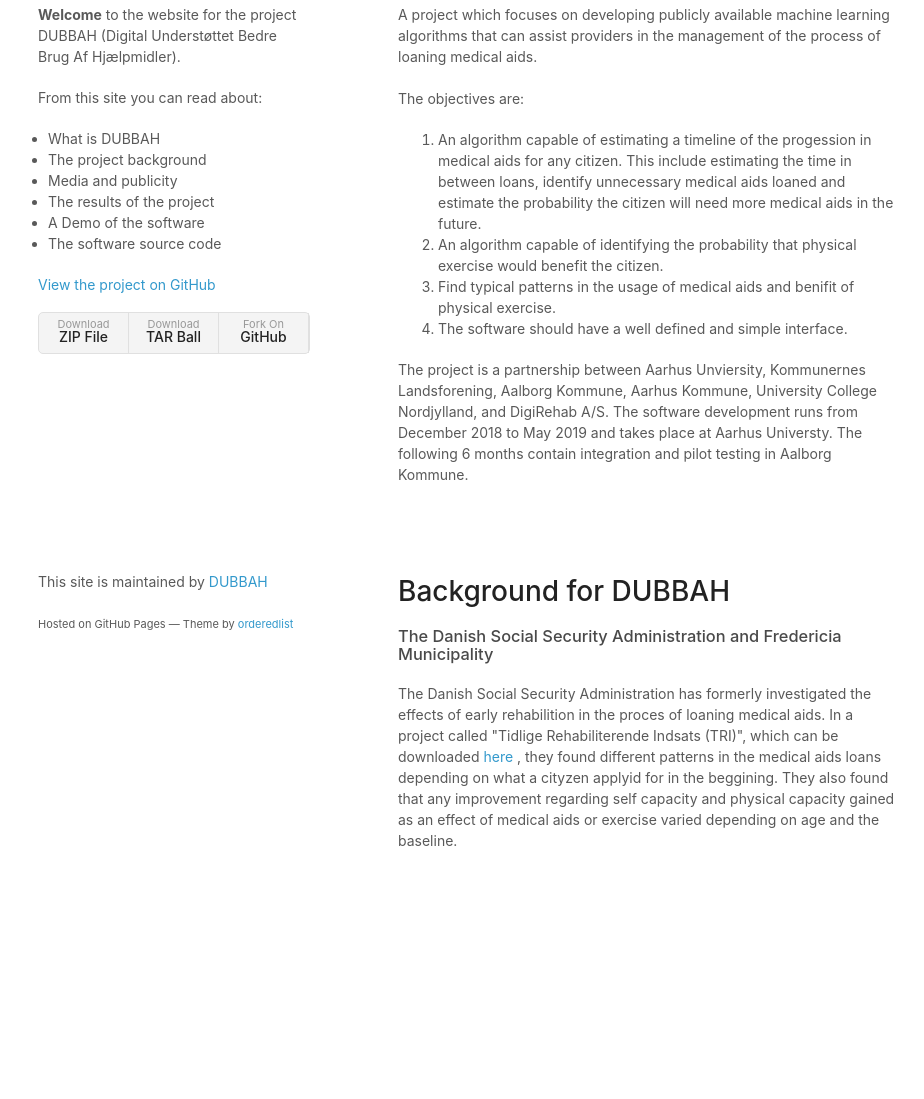
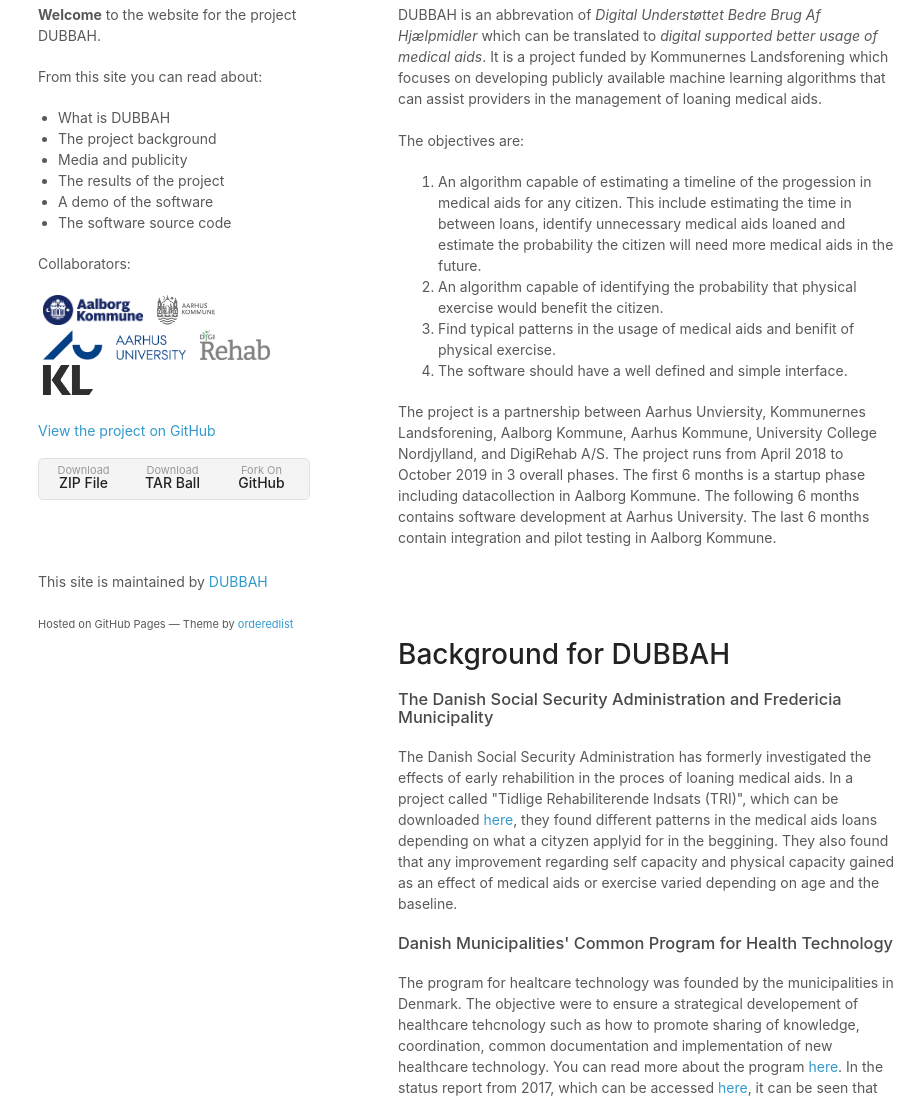
Before and after one commit to DUBBAH/DUBBAH.github.io, a plain HTML site: page index.html in a window 1280 px wide. Shown: the part 97-1196 px from the top of the page, without its empty margins (172-1096 px from the left). Before the commit the page ends 1018 px from the top, so only its background shows below. Drawn offline with Linux system fonts and the light colour scheme.

Commit message:
Added logos and background

```diff
--- a/index.html
+++ b/index.html
@@ -16,7 +16,7 @@
       <header>
         <h1>DUBBAH</h1>
 
-        <p> <b> Welcome</b> to the website for the project DUBBAH (Digital Understøttet Bedre Brug Af Hjælpmidler).</p>
+        <p> <b> Welcome</b> to the website for the project DUBBAH.</p>
 
         <p> From this site you can read about:
 
@@ -25,9 +25,19 @@
           <li class="Intro"> The project background </li>
           <li class="Intro"> Media and publicity</li>
           <li class="Intro"> The results of the project</li>
-          <li class="Intro"> A Demo of the software</li>
+          <li class="Intro"> A demo of the software</li>
           <li class="Intro"> The software source code </li>
-       </ul>
+          </ul>
+
+
+        Collaborators: </br></br>
+        <div class="crop">
+        <a href = "https://www.aalborg.dk/"><img src="images/aalborgkommunelogo.png" alt="Aalborg Kummune" hspace="5"> </a>
+        <a href = "https://aarhus.dk/"><img src="images/Aarhuskommune.png" alt="Aarhus Kommune" hspace="5"> </a>
+        <a href = "https://eng.au.dk/en/"> <img src="images/AUlogo.png" alt="Aarhus University" hspace="5"> </a>
+        <a href = "https://digirehab.dk/"><img src="images/DigiRehab_Logo.png" alt="DigiRehab" hspace="5" > </a>
+        <a href = "https://www.kl.dk/"><img src="images/KL-logo.png" alt="Kommunernes Landsforening" hspace="5" > </a>
+        </div>
         </p>
 
         <!-- This repository is only reflecting the progress made in this period. The integration
@@ -43,10 +53,13 @@
 
       <section>
         <h1> What is DUBBAH? </h1>
-        <p>  A project which focuses on developing publicly available machine learning algorithms that can
-            assist providers in the management of the process of loaning medical aids.<br><br>
+        <p> DUBBAH is an abbrevation of <i>Digital Understøttet Bedre Brug Af Hjælpmidler</i> which can be translated to <i>digital supported better usage of medical aids</i>.
+
+          It is a project funded by Kommunernes Landsforening which focuses on developing publicly available machine learning algorithms that can
+          assist providers in the management of loaning medical aids.<br><br>
 
             The objectives are:
+
             <ol>
               <li> An algorithm capable of estimating a timeline of the progession in medical aids for any citizen. This include estimating the time in between loans, identify unnecessary medical aids loaned and estimate the probability the citizen will need more medical aids in the future.</li>
               <li> An algorithm capable of identifying the probability that physical exercise would benefit the citizen.</li>
@@ -57,8 +70,8 @@
             The project is a partnership between Aarhus Unviersity, Kommunernes Landsforening,
             Aalborg Kommune, Aarhus Kommune, University College Nordjylland, and DigiRehab A/S.
 
-            The software development runs from December 2018 to May 2019 and takes place at
-            Aarhus Universty. The following 6 months contain integration and pilot testing in Aalborg Kommune.<br><br>
+            The project runs from April 2018 to October 2019 in 3 overall phases. The first 6 months is a startup phase including datacollection in Aalborg Kommune.
+            The following 6 months contains software development at Aarhus University. The last 6 months contain integration and pilot testing in Aalborg Kommune.<br><br>
 
 
         <!--With emphasis on:
@@ -74,11 +87,25 @@
 
         <h3> The Danish Social Security Administration and Fredericia Municipality </h3>
           <p>The Danish Social Security Administration has formerly investigated the effects of early rehabilition in the proces of loaning medical aids.
-           In a project called "Tidlige Rehabiliterende Indsats (TRI)", which can be downloaded <a href = "https://www.fredericia.dk/system/files/cp-documents/d5f9da0b-efa8-e611-80cc-005056b95f67.pdf "> here </a>,
+           In a project called "Tidlige Rehabiliterende Indsats (TRI)", which can be downloaded <a href = "https://www.fredericia.dk/system/files/cp-documents/d5f9da0b-efa8-e611-80cc-005056b95f67.pdf ">here</a>,
            they found different patterns in the medical aids loans depending on what a cityzen applyid for in the beggining.
           They also found that any improvement regarding self capacity and physical capacity gained as an effect of medical aids or exercise varied depending on age and the baseline.
           <!--Those who had the most dificulties had the most benefit of medical aids. This was a IPPA-scale (Individually Prioritised Problems Assessment) -->
           </p>
+
+          <h3> Danish Municipalities'  Common Program for Health Technology</h3>
+          The program for healtcare technology was founded by the municipalities in Denmark. The objective were to ensure a strategical developement of healthcare
+          tehcnology such as how to promote sharing of knowledge, coordination, common documentation and implementation of new healthcare technology.
+          You can read more about the program <a href = "https://docplayer.dk/51850468-Programbeskrivelse-2-1-program-for-velfaerdsteknologi-formaal-og-baggrund.html">here</a>.
+          In the status report from 2017, which can be accessed <a href = "http://www.kl.dk/ImageVaultFiles/id_85096/cf_202/Statusrapport_p-_digitalt_underst-ttet_tr-ning_og_.PDF ">here</a>,
+          it can be seen that "better usage of medical aids" was rated among the top 5 health tech contributers in the past and in the future.
+          They define better usage as ways to promote collaboration and effictivity in between, occupational therapist, physical theprapist, nurses and the citizen
+          Furthermore, the program focuses on healthcare technology for mobility that can rehablitate citizen, maintain or promote self capacitity in 2018.
+
+
+          <!--  digital supported usage of medical aid -->
+
+
       </section
 
 
--- a/stylesheets/styles.css
+++ b/stylesheets/styles.css
@@ -98,9 +98,13 @@ dt {
 th {
   color:#444;
 }
-
+.crop {
+ object-fit: contain;
+}
 img {
   max-width:100%;
+  height: 30px;
+  hspace: 10px;
 }
 
 header {
@@ -121,13 +125,15 @@ header ul.Downloads {
 }
 
 header ul.Intro {
-  padding-inline-start: 10px;
+  padding-inline-start: 20px;
 
 }
+
 
 header li.Downloads {
   width:89px;
   float:left;
+  margin: 1em
   border-right:1px solid #e0e0e0;
   height:40px;
 }
```
Also changed, not shown: images/Aarhuskommune.png (added), images/Aulogo.png (added), images/DigiRehab_Logo.png (added), images/KL-logo.png (added), images/aalborgkommunelogo.png (added), images/eng-logo-en.png (added), 1 other file.
